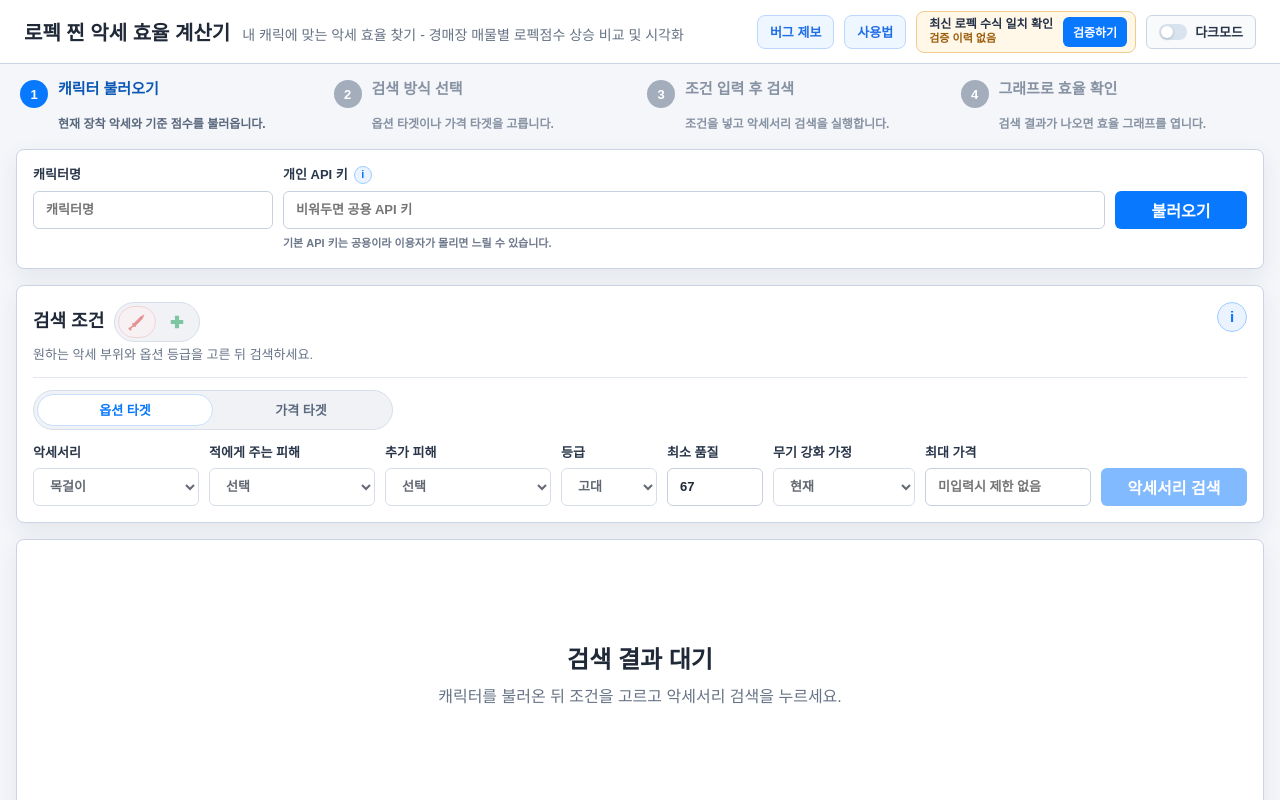
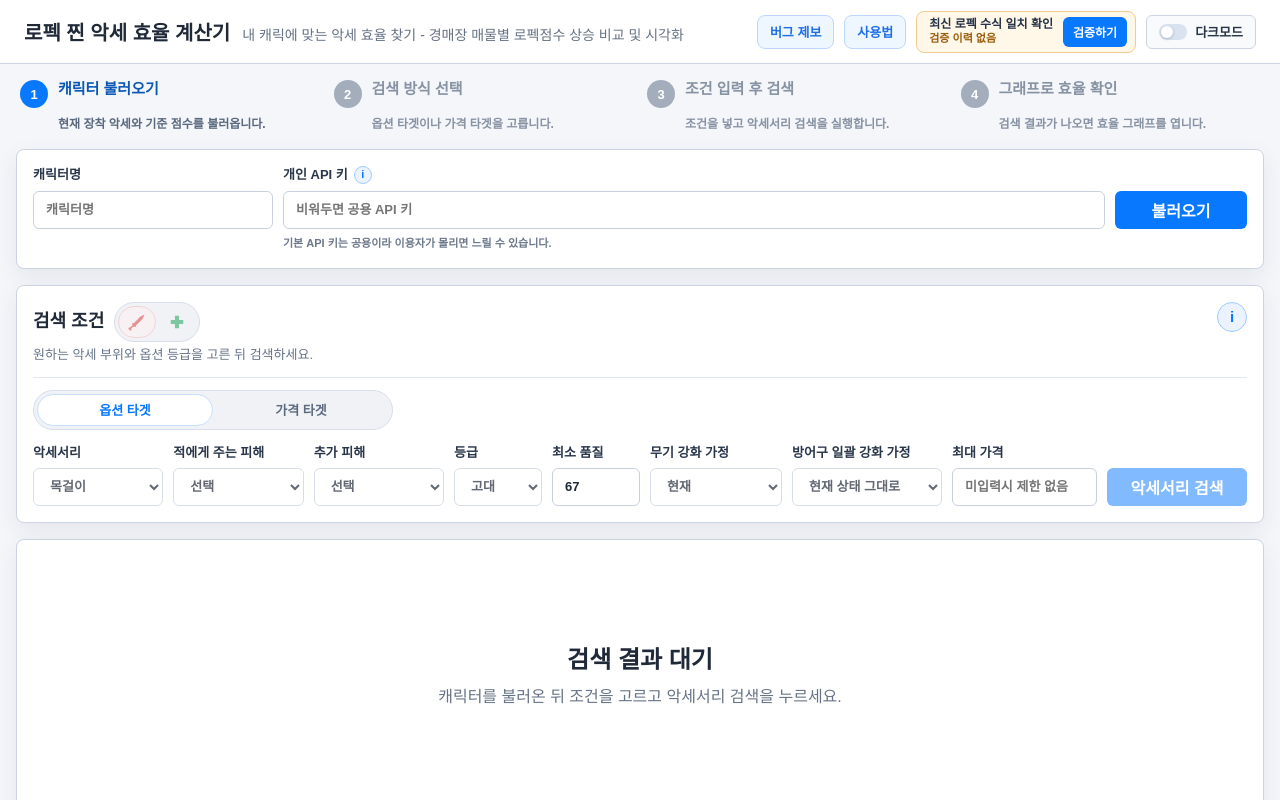
Before and after one commit to MarkShinCUHK/lopec-accessory-efficiency, a Next.js app: page / in a window 1280 px wide. Shown: the top 800 px of the page. Built offline with nearby package versions, Linux system fonts and the light colour scheme.

Commit message:
Add armor enhancement scoring assumptions

```diff
--- a/src/app/accessory-efficiency-client.tsx
+++ b/src/app/accessory-efficiency-client.tsx
@@ -2,10 +2,12 @@
 
 import Image from "next/image";
 import { FormEvent, useEffect, useMemo, useRef, useState } from "react";
+import { ARMOR_ENHANCEMENT_LEVELS } from "@/lib/domain/armor";
 import { WEAPON_ENHANCEMENT_LEVELS } from "@/lib/domain/weapon";
 
 type AccessoryType = "necklace" | "earring" | "ring";
 type AccessorySlot = "necklace" | "earring1" | "earring2" | "ring1" | "ring2";
+type ArmorSlot = "helmet" | "armor" | "pants" | "gloves" | "shoulder";
 type OptionGrade = "상" | "중" | "하";
 type SearchOptionGrade = "선택" | OptionGrade;
 type ResultViewMode = "card" | "table";
@@ -20,6 +22,7 @@ type ApiKeyStatus = "idle" | "checking" | "valid" | "invalid";
 type TableSortKey = "price" | "tradeCount" | "stat" | "deltaScore" | "goldPerScore" | "efficiency";
 type GuideStepId = 1 | 2 | 3 | 4;
 type TargetWeaponLevel = "current" | `${number}`;
+type TargetArmorLevel = "current" | `${number}`;
 type EffectOption =
   | "additionalDamage"
   | "enemyDamage"
@@ -83,6 +86,20 @@ interface CharacterSummary {
     enhancementLevel: number | null;
     attack: number;
     quality: number;
+  };
+  armor?: {
+    pieces: Record<
+      ArmorSlot,
+      {
+        name: string | null;
+        grade: string | null;
+        enhancementLevel: number | null;
+        mainStat: number;
+        quality: number;
+      } | null
+    >;
+    lowestEnhancementLevel: number | null;
+    mainStat: number;
   };
   accessories: Record<string, AccessorySummary>;
 }
@@ -428,6 +445,7 @@ export default function AccessoryEfficiencyClient() {
   const [searchMode, setSearchMode] = useState<SearchMode>("optionTarget");
   const [scoringMode, setScoringMode] = useState<ScoringMode>("dealer");
   const [targetWeaponLevel, setTargetWeaponLevel] = useState<TargetWeaponLevel>("current");
+  const [targetArmorLevel, setTargetArmorLevel] = useState<TargetArmorLevel>("current");
   const [targetSlots, setTargetSlots] = useState<AccessorySlot[]>(ACCESSORY_SLOT_ORDER);
   const [response, setResponse] = useState<EvaluationResponse | null>(null);
   const [loadError, setLoadError] = useState<string | null>(null);
@@ -778,6 +796,7 @@ export default function AccessoryEfficiencyClient() {
       setScoringMode(payload.data.isSupport ? "support" : "dealer");
       setSelectedGrades({ ...DEFAULT_EFFECT_GRADES });
       setTargetWeaponLevel("current");
+      setTargetArmorLevel("current");
       setTargetSlots(
         ACCESSORY_SLOT_ORDER.filter((slot) => Boolean(payload.data?.accessories[slot]))
       );
@@ -914,6 +933,8 @@ export default function AccessoryEfficiencyClient() {
           targetSlots: searchMode === "priceTarget" ? targetSlots : undefined,
           targetWeaponLevel:
             targetWeaponLevel !== "current" ? Number(targetWeaponLevel) : undefined,
+          targetArmorLevel:
+            targetArmorLevel !== "current" ? Number(targetArmorLevel) : undefined,
           searchMode,
           scoringMode,
           progressId,
@@ -1295,6 +1316,24 @@ export default function AccessoryEfficiencyClient() {
                   ).map((level) => (
                     <option key={level} value={String(level)}>
                       +{level}
+                    </option>
+                  ))}
+                </select>
+              </label>
+
+              <label>
+                방어구 일괄 강화 가정
+                <select
+                  value={targetArmorLevel}
+                  disabled={!loadedCharacter}
+                  onChange={(event) =>
+                    setTargetArmorLevel(event.target.value as TargetArmorLevel)
+                  }
+                >
+                  <option value="current">{formatCurrentArmorLevel(loadedCharacter)}</option>
+                  {readSelectableArmorLevels(loadedCharacter).map((level) => (
+                    <option key={level} value={String(level)}>
+                      올 +{level}
                     </option>
                   ))}
                 </select>
@@ -3740,6 +3779,41 @@ function formatCurrentWeaponLevel(character: CharacterSummary | null): string {
   return level ? `현재 +${level}` : "현재";
 }
 
+function formatCurrentArmorLevel(character: CharacterSummary | null): string {
+  const levels = readArmorEnhancementLevels(character);
+
+  if (levels.length === 0) {
+    return "현재 상태 그대로";
+  }
+
+  const minLevel = Math.min(...levels);
+  const maxLevel = Math.max(...levels);
+
+  return minLevel === maxLevel
+    ? `현재 상태 그대로 (올 +${minLevel})`
+    : `현재 상태 그대로 (+${minLevel}~+${maxLevel})`;
+}
+
+function readSelectableArmorLevels(character: CharacterSummary | null): number[] {
+  const lowestLevel = character?.armor?.lowestEnhancementLevel;
+
+  if (!lowestLevel) {
+    return [...ARMOR_ENHANCEMENT_LEVELS];
+  }
+
+  return ARMOR_ENHANCEMENT_LEVELS.filter((level) => level >= lowestLevel);
+}
+
+function readArmorEnhancementLevels(character: CharacterSummary | null): number[] {
+  if (!character?.armor?.pieces) {
+    return [];
+  }
+
+  return Object.values(character.armor.pieces)
+    .map((piece) => piece?.enhancementLevel ?? null)
+    .filter((level): level is number => typeof level === "number");
+}
+
 function gradeClassName(grade: OptionGrade): string {
   if (grade === "상") {
     return "gradeHigh";
--- a/src/app/api/lostark/character/[name]/route.ts
+++ b/src/app/api/lostark/character/[name]/route.ts
@@ -30,6 +30,7 @@ export async function GET(request: Request, context: RouteContext) {
         isSupport: character.lopec?.simulator?.profile.supportCheck ?? false,
         imageUrl: character.imageUrl,
         weapon: character.weapon,
+        armor: character.armor,
         accessories: character.accessories
       }
     });
--- a/src/app/globals.css
+++ b/src/app/globals.css
@@ -712,18 +712,19 @@ select {
 
 .searchRow.optionTargetSearchRow {
   grid-template-columns:
-    minmax(128px, 1fr)
-    minmax(132px, 1fr)
-    minmax(132px, 1fr)
-    96px
-    96px
-    142px
-    minmax(150px, 1fr)
-    146px;
+    minmax(116px, 1fr)
+    minmax(120px, 1fr)
+    minmax(120px, 1fr)
+    88px
+    88px
+    132px
+    150px
+    minmax(145px, 1fr)
+    140px;
 }
 
 .searchRow.priceTargetSearchRow {
-  grid-template-columns: 132px 120px 150px minmax(160px, 1fr) 150px;
+  grid-template-columns: 96px 96px 132px 150px minmax(150px, 1fr) 140px;
 }
 
 .gradeSearchGrid {
--- /dev/null
+++ b/src/lib/domain/armor.ts
@@ -0,0 +1,60 @@
+export const ARMOR_SLOTS = ["helmet", "armor", "pants", "gloves", "shoulder"] as const;
+
+export type ArmorSlot = (typeof ARMOR_SLOTS)[number];
+
+export const ARMOR_ENHANCEMENT_LEVELS = [
+  11,
+  12,
+  13,
+  14,
+  15,
+  16,
+  17,
+  18,
+  19,
+  20,
+  21,
+  22,
+  23,
+  24,
+  25
+] as const;
+
+export type ArmorEnhancementLevel = (typeof ARMOR_ENHANCEMENT_LEVELS)[number];
+export type ArmorMainStats = Record<ArmorSlot, number>;
+
+// T4 ancient "운명의 전율" armor main stat values observed from Lostark API and LOPEC simulator data.
+export const T4_ANCIENT_ARMOR_MAIN_STAT_BY_LEVEL: Record<
+  ArmorEnhancementLevel,
+  ArmorMainStats
+> = {
+  11: { helmet: 96801, armor: 77441, pants: 83664, gloves: 116161, shoulder: 103023 },
+  12: { helmet: 99554, armor: 79644, pants: 86043, gloves: 119465, shoulder: 105954 },
+  13: { helmet: 102404, armor: 81924, pants: 88506, gloves: 122885, shoulder: 108987 },
+  14: { helmet: 105353, armor: 84283, pants: 91056, gloves: 126425, shoulder: 112126 },
+  15: { helmet: 108406, armor: 86725, pants: 93693, gloves: 130087, shoulder: 115375 },
+  16: { helmet: 111565, armor: 89253, pants: 96424, gloves: 133879, shoulder: 118738 },
+  17: { helmet: 114358, armor: 91486, pants: 98838, gloves: 137229, shoulder: 121709 },
+  18: { helmet: 117218, armor: 93775, pants: 101310, gloves: 140662, shoulder: 124754 },
+  19: { helmet: 120150, armor: 96120, pants: 103844, gloves: 144180, shoulder: 127874 },
+  20: { helmet: 123155, armor: 98524, pants: 106441, gloves: 147786, shoulder: 131072 },
+  21: { helmet: 126236, armor: 100989, pants: 109104, gloves: 151483, shoulder: 134351 },
+  22: { helmet: 129393, armor: 103514, pants: 111833, gloves: 155271, shoulder: 137711 },
+  23: { helmet: 132629, armor: 106103, pants: 114630, gloves: 159155, shoulder: 141155 },
+  24: { helmet: 135946, armor: 108757, pants: 117497, gloves: 163136, shoulder: 144686 },
+  25: { helmet: 139346, armor: 111477, pants: 120435, gloves: 167216, shoulder: 148304 }
+};
+
+export function isArmorEnhancementLevel(value: number): value is ArmorEnhancementLevel {
+  return ARMOR_ENHANCEMENT_LEVELS.includes(value as ArmorEnhancementLevel);
+}
+
+export function readArmorMainStatsForEnhancementLevel(level: number): ArmorMainStats | null {
+  return isArmorEnhancementLevel(level)
+    ? T4_ANCIENT_ARMOR_MAIN_STAT_BY_LEVEL[level]
+    : null;
+}
+
+export function sumArmorMainStats(stats: ArmorMainStats): number {
+  return ARMOR_SLOTS.reduce((sum, slot) => sum + stats[slot], 0);
+}
--- a/src/lib/domain/character.ts
+++ b/src/lib/domain/character.ts
@@ -6,6 +6,7 @@ import {
   type AccessorySlot,
   type AccessoryState
 } from "@/lib/domain/accessory";
+import { ARMOR_SLOTS, type ArmorSlot } from "@/lib/domain/armor";
 import type { LopecSnapshot } from "@/lib/lopec/snapshot";
 import type { LostarkArmory } from "@/lib/lostark/types";
 
@@ -20,6 +21,7 @@ export interface CharacterState {
   imageUrl: string | null;
   accessories: Record<AccessorySlot, AccessoryState>;
   weapon: CharacterWeaponContext;
+  armor: CharacterArmorContext;
   scoreContext: CharacterScoreContext;
   lopec: LopecSnapshot | null;
   raw: LostarkArmory;
@@ -30,6 +32,20 @@ export interface CharacterWeaponContext {
   enhancementLevel: number | null;
   attack: number;
   quality: number;
+}
+
+export interface CharacterArmorPieceContext {
+  name: string | null;
+  grade: string | null;
+  enhancementLevel: number | null;
+  mainStat: number;
+  quality: number;
+}
+
+export interface CharacterArmorContext {
+  pieces: Record<ArmorSlot, CharacterArmorPieceContext | null>;
+  lowestEnhancementLevel: number | null;
+  mainStat: number;
 }
 
 export interface CharacterScoreContext {
@@ -57,6 +73,7 @@ export function createCharacterState(armory: LostarkArmory): CharacterState {
   }
 
   const accessories = parseAccessories(armory);
+  const armor = createArmorContext(armory);
 
   return {
     characterName: profile.CharacterName,
@@ -69,7 +86,8 @@ export function createCharacterState(armory: LostarkArmory): CharacterState {
     imageUrl: profile.CharacterImage,
     accessories,
     weapon: createWeaponContext(armory),
-    scoreContext: createScoreContext(armory),
+    armor,
+    scoreContext: createScoreContext(armory, armor),
     lopec: null,
     raw: armory
   };
@@ -101,15 +119,15 @@ function parseNumber(value: string): number {
   return Number.isFinite(parsed) ? parsed : 0;
 }
 
-function createScoreContext(armory: LostarkArmory): CharacterScoreContext {
+function createScoreContext(
+  armory: LostarkArmory,
+  armor: CharacterArmorContext
+): CharacterScoreContext {
   const equipment = armory.ArmoryEquipment ?? [];
   const weapon = equipment.find((item) => item.Type === "무기") ?? null;
-  const armorMainStat = equipment
-    .filter((item) => ["투구", "상의", "하의", "장갑", "어깨"].includes(item.Type))
-    .reduce((sum, item) => sum + parseEquipmentMainStat(item), 0);
 
   return {
-    armorMainStat,
+    armorMainStat: armor.mainStat,
     weaponAttack: weapon ? parseEquipmentWeaponAttack(weapon) : 0,
     weaponQuality: weapon ? parseEquipmentQuality(weapon) : 0,
     arkGridAttackPercent: readArkGridEffectPercent(armory.ArkGrid, "공격력"),
@@ -118,18 +136,70 @@ function createScoreContext(armory: LostarkArmory): CharacterScoreContext {
   };
 }
 
+const ARMOR_TYPE_TO_SLOT: Record<string, ArmorSlot> = {
+  투구: "helmet",
+  상의: "armor",
+  하의: "pants",
+  장갑: "gloves",
+  어깨: "shoulder"
+};
+
+function createArmorContext(armory: LostarkArmory): CharacterArmorContext {
+  const equipment = armory.ArmoryEquipment ?? [];
+  const entries: Array<[ArmorSlot, CharacterArmorPieceContext]> = [];
+
+  for (const item of equipment) {
+    const slot = ARMOR_TYPE_TO_SLOT[item.Type];
+
+    if (!slot) {
+      continue;
+    }
+
+    entries.push([
+      slot,
+      {
+        name: item.Name,
+        grade: item.Grade,
+        enhancementLevel: parseEnhancementLevel(item.Name),
+        mainStat: parseEquipmentMainStat(item),
+        quality: parseEquipmentQuality(item)
+      }
+    ]);
+  }
+
+  const pieces = Object.fromEntries(entries) as Record<
+    ArmorSlot,
+    CharacterArmorPieceContext | null
+  >;
+
+  for (const slot of ARMOR_SLOTS) {
+    pieces[slot] ??= null;
+  }
+
+  const enhancementLevels = Object.values(pieces)
+    .map((piece) => piece?.enhancementLevel ?? null)
+    .filter((level): level is number => typeof level === "number");
+
+  return {
+    pieces,
+    lowestEnhancementLevel:
+      enhancementLevels.length > 0 ? Math.min(...enhancementLevels) : null,
+    mainStat: Object.values(pieces).reduce((sum, piece) => sum + (piece?.mainStat ?? 0), 0)
+  };
+}
+
 function createWeaponContext(armory: LostarkArmory): CharacterWeaponContext {
   const weapon = armory.ArmoryEquipment?.find((item) => item.Type === "무기") ?? null;
 
   return {
     name: weapon?.Name ?? null,
-    enhancementLevel: weapon ? parseWeaponEnhancementLevel(weapon.Name) : null,
+    enhancementLevel: weapon ? parseEnhancementLevel(weapon.Name) : null,
     attack: weapon ? parseEquipmentWeaponAttack(weapon) : 0,
     quality: weapon ? parseEquipmentQuality(weapon) : 0
   };
 }
 
-function parseWeaponEnhancementLevel(name: string): number | null {
+function parseEnhancementLevel(name: string): number | null {
   const match = name.match(/\+(\d+)/);
   const parsed = match ? Number(match[1]) : NaN;
 
--- a/src/lib/lopec/exact-score.ts
+++ b/src/lib/lopec/exact-score.ts
@@ -4,6 +4,7 @@ import {
   type AccessorySlot,
   type AccessoryState
 } from "@/lib/domain/accessory";
+import { ARMOR_SLOTS, type ArmorMainStats } from "@/lib/domain/armor";
 import type { CharacterState } from "@/lib/domain/character";
 import type {
   LopecSimulatorAccessory,
@@ -194,14 +195,25 @@ export function createLopecWeaponAttackSimulation(
   weaponAttack: number,
   scoringMode?: AccessoryScoringMode
 ): { score: number; simulator: LopecSimulatorData } | null {
+  return createLopecEquipmentSimulation(character, { weaponAttack }, scoringMode);
+}
+
+export function createLopecEquipmentSimulation(
+  character: CharacterState,
+  target: {
+    weaponAttack?: number | null;
+    armorMainStats?: ArmorMainStats | null;
+  },
+  scoringMode?: AccessoryScoringMode
+): { score: number; simulator: LopecSimulatorData } | null {
   const simulator = character.lopec?.simulator;
   const baseScore = character.lopec?.score;
 
-  if (!simulator || !baseScore || weaponAttack <= 0) {
+  if (!simulator || !baseScore) {
     return null;
   }
 
-  const nextSimulator = replaceWeaponAttack(simulator, weaponAttack);
+  const nextSimulator = replaceEquipmentStats(simulator, target);
   const mode = scoringMode ?? (simulator.profile.supportCheck ? "support" : "dealer");
   const scoreRatio =
     mode === "support"
@@ -256,23 +268,42 @@ function replaceAccessories(
   return next;
 }
 
-function replaceWeaponAttack(
+function replaceEquipmentStats(
   simulator: LopecSimulatorData,
-  weaponAttack: number
+  target: {
+    weaponAttack?: number | null;
+    armorMainStats?: ArmorMainStats | null;
+  }
 ): LopecSimulatorData {
-  const currentWeapon = simulator.armory.equipment.weapon;
+  const nextEquipment = {
+    ...simulator.armory.equipment
+  };
+
+  if (target.weaponAttack && target.weaponAttack > 0) {
+    const currentWeapon = simulator.armory.equipment.weapon;
+
+    nextEquipment.weapon = {
+      ...(currentWeapon ?? {}),
+      stat: target.weaponAttack
+    };
+  }
+
+  if (target.armorMainStats) {
+    for (const slot of ARMOR_SLOTS) {
+      const currentArmor = simulator.armory.equipment[slot];
+
+      nextEquipment[slot] = {
+        ...(currentArmor ?? {}),
+        stat: target.armorMainStats[slot]
+      };
+    }
+  }
 
   return {
     ...simulator,
     armory: {
       ...simulator.armory,
-      equipment: {
-        ...simulator.armory.equipment,
-        weapon: {
-          ...(currentWeapon ?? {}),
-          stat: weaponAttack
-        }
-      }
+      equipment: nextEquipment
     }
   };
 }
```
Also changed, not shown: src/app/api/evaluate/route.ts (+37 -2 lines), src/lib/domain/evaluation.ts (+57 -19 lines).
